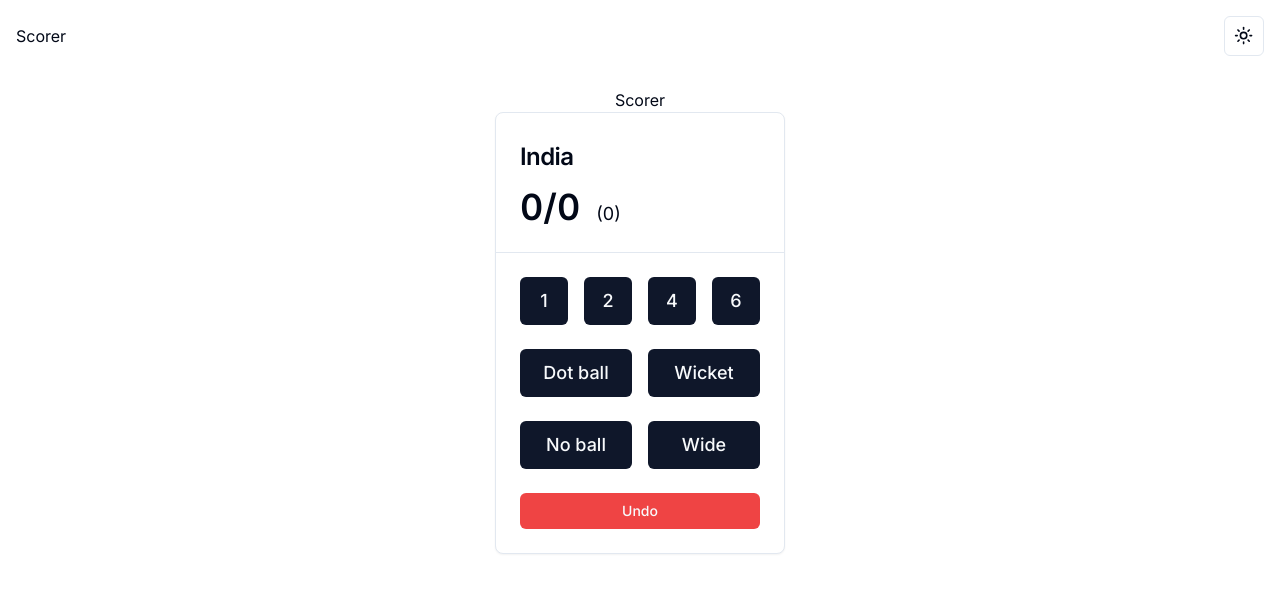
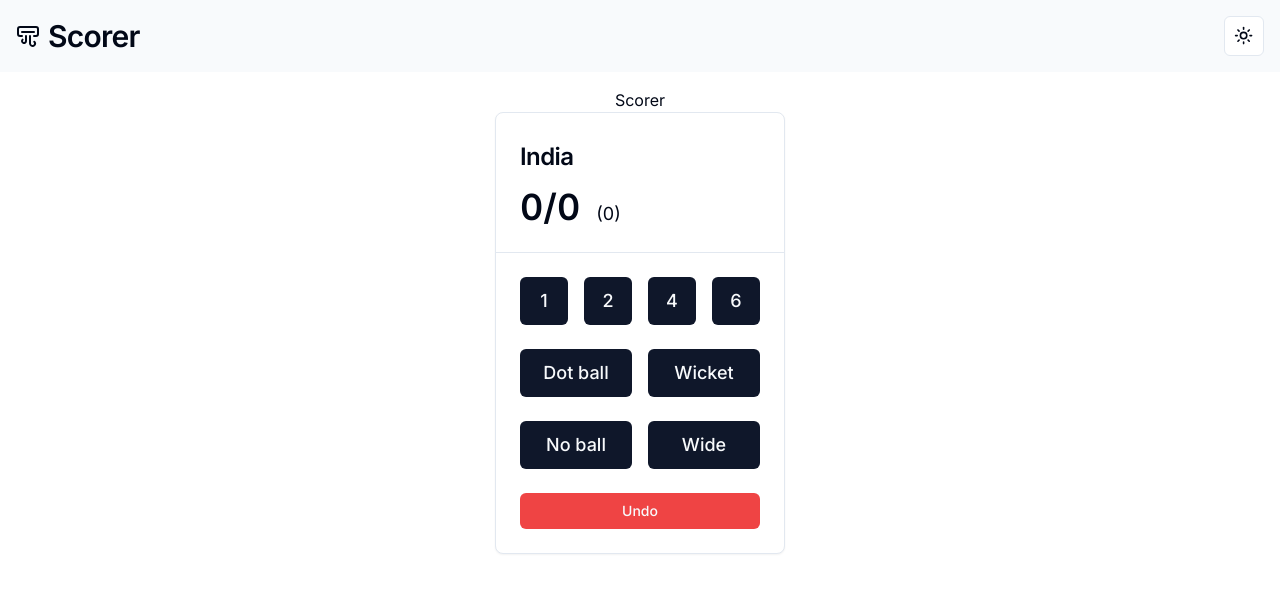
Before and after one commit to soham2k06/ballbyball, a Next.js app: page / in a window 1280 px wide. Shown: the top 592 px of the page. Built offline with nearby package versions, Linux system fonts and the light colour scheme.

Commit message:
Added bg color

```diff
--- a/components/Nav.tsx
+++ b/components/Nav.tsx
@@ -1,9 +1,12 @@
+import { Accessibility, AirVent } from "lucide-react";
 import DarkModeToggle from "./DarkModeToggle";
 
 function Nav() {
   return (
-    <div className="flex items-center justify-between max-w-7xl mx-auto p-4">
-      <h2>Scorer</h2>
+    <div className="flex items-center justify-between max-w-7xl mx-auto p-4 bg-primary-foreground">
+      <h2 className="text-3xl flex items-center gap-2 font-semibold tracking-tight">
+        <AirVent /> Scorer
+      </h2>
       <DarkModeToggle />
     </div>
   );
```
